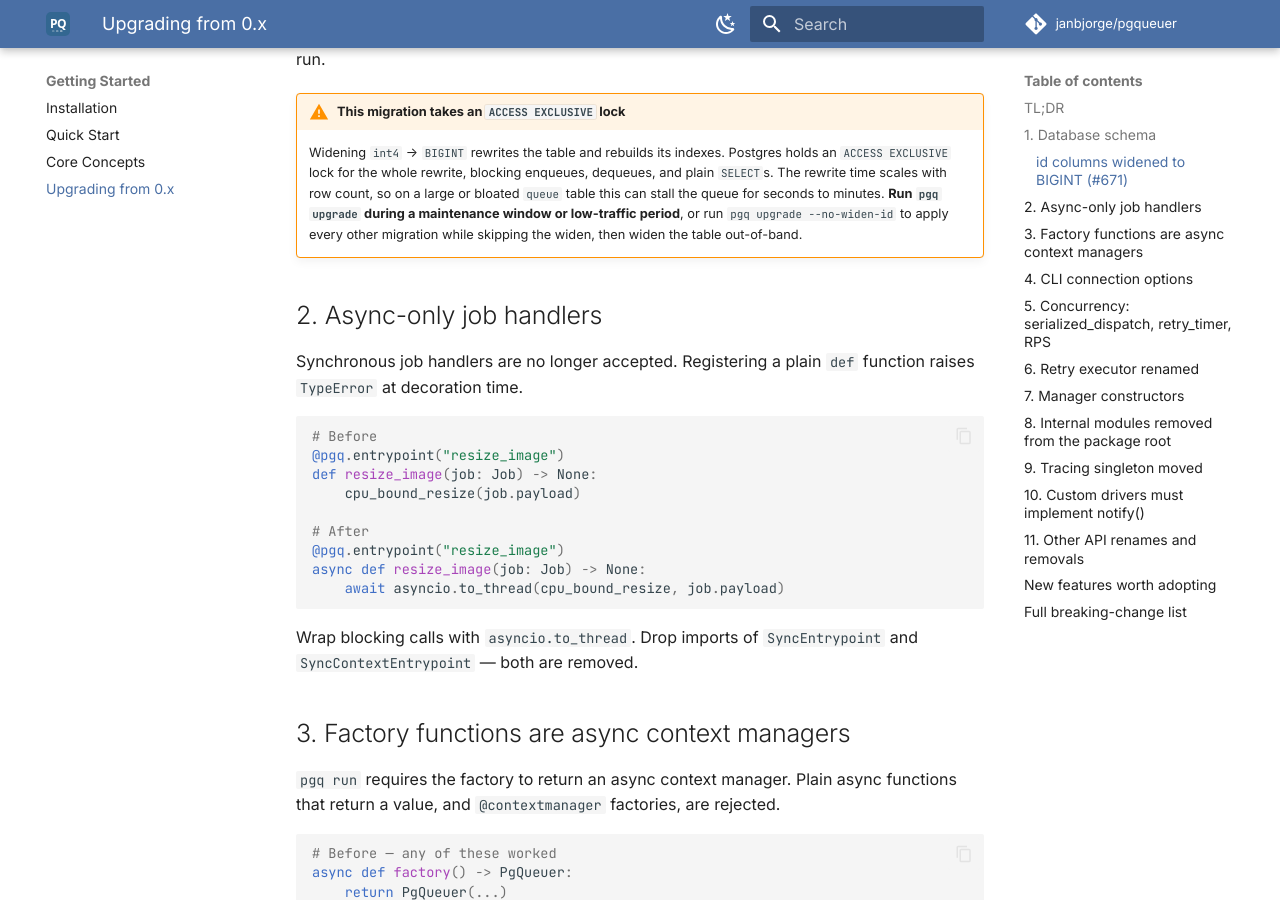
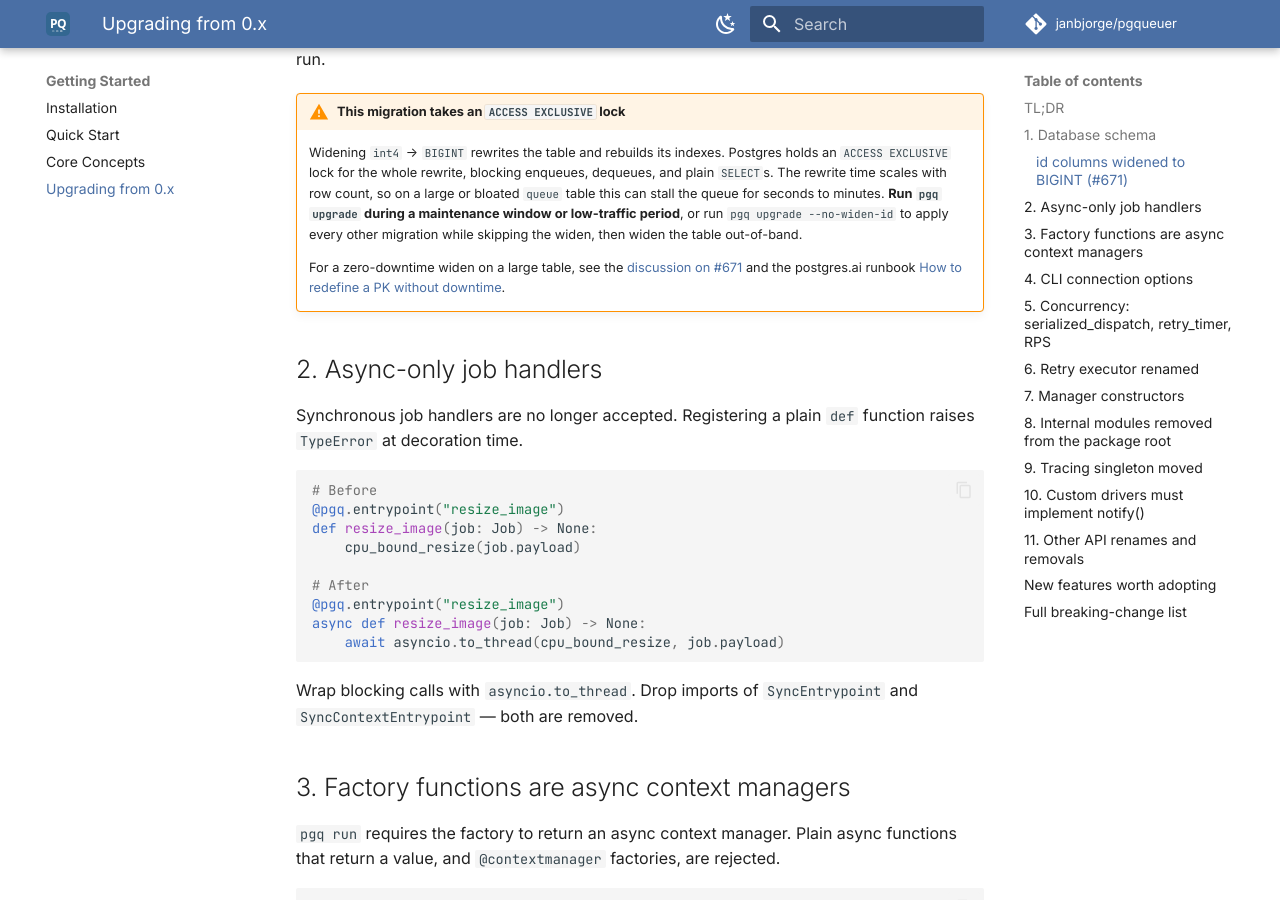
Before and after one commit to janbjorge/pgqueuer, an MkDocs documentation site: the page built from docs/getting-started/upgrading.md, in a window 1280 px wide and 900 px high, scrolled down 1218 px. Built offline with MkDocs 1.6.1 and Material for MkDocs 9.7.7, drawn with Linux system fonts in a browser that asks for light colours; comment, search, counter and statistics services are not loaded.

Commit message:
docs: link #671 discussion + postgres.ai PK-redefine runbook
Point the upgrading guide's out-of-band widen note at the #671 comment and
the postgres.ai zero-downtime PK redefinition howto instead of an in-repo page.

```diff
--- a/docs/getting-started/upgrading.md
+++ b/docs/getting-started/upgrading.md
@@ -54,6 +54,11 @@ idempotent (guarded on the column/sequence type) and safe to re-run.
     seconds to minutes. **Run `pgq upgrade` during a maintenance window or
     low-traffic period**, or run `pgq upgrade --no-widen-id` to apply every
     other migration while skipping the widen, then widen the table out-of-band.
+
+    For a zero-downtime widen on a large table, see the
+    [discussion on #671](https://github.com/janbjorge/pgqueuer/issues/671#issuecomment-4809834464)
+    and the postgres.ai runbook
+    [How to redefine a PK without downtime](https://github.com/postgres-ai/postgres-howtos/blob/main/0033_how_to_redefine_a_PK_without_downtime.md#the-whole-recipe).
 
 ## 2. Async-only job handlers
 
```
